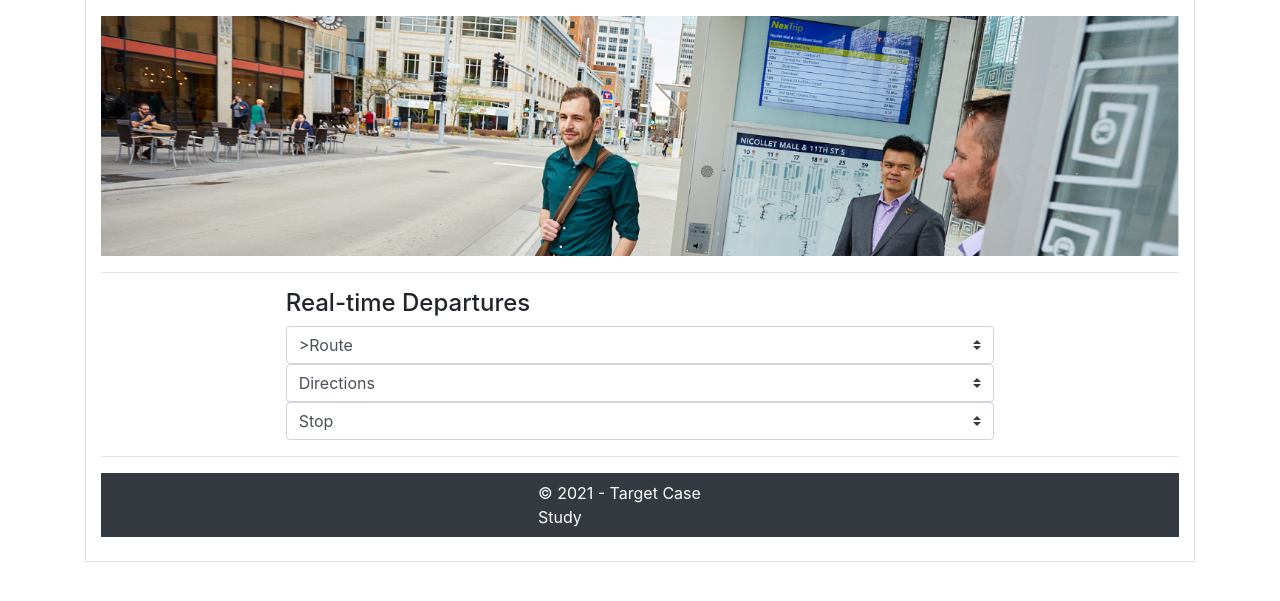
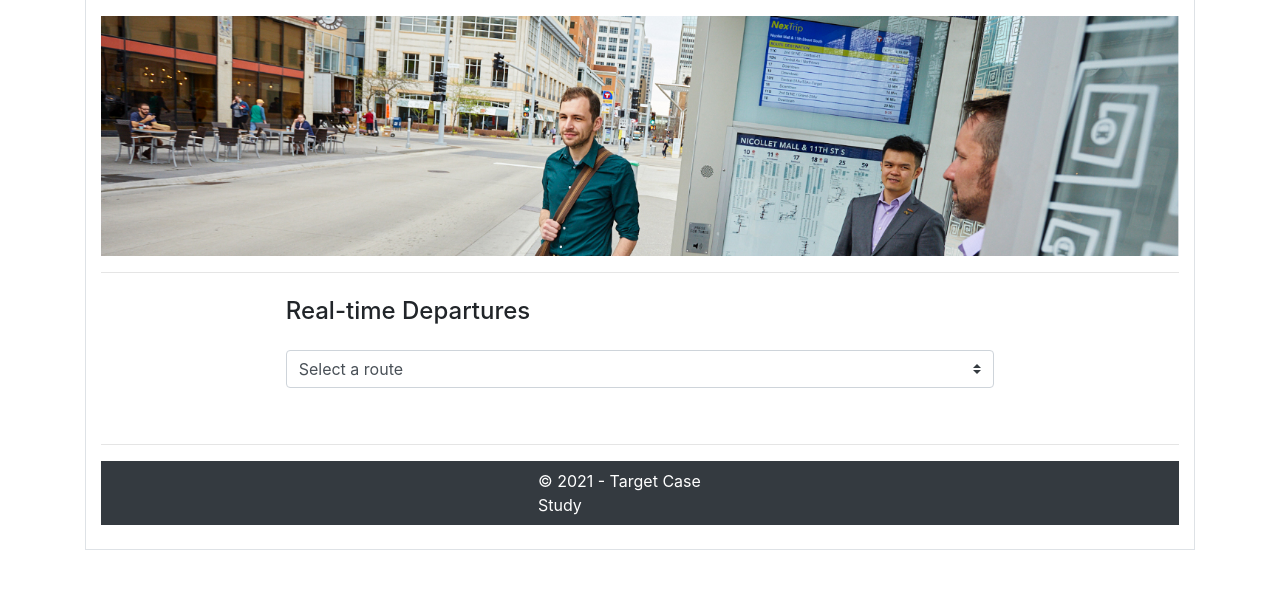
Before and after one commit to gdbeale/TopStop, a Flask app: page /topstop/ in a window 1280 px wide. Shown: the part 73-674 px from the top of the page. Run offline with Flask 2, Linux system fonts and the light colour scheme; a database or web service that is not in the repository returns one stand-in record (values such as "Sample title"); data that the repository does not hold is empty.

Commit message:
Add Macros to Topstop page for legibility

```diff
--- a/topstop_app/src/templates/macros.html
+++ b/topstop_app/src/templates/macros.html
@@ -1,14 +1,14 @@
-{% macro input(name, value='', type='text', size=20) -%}
-<input type="{{ type }}" name="{{ name }}" value="{{
-        value|e }}" size="{{ size }}">
+{% macro select(name, selected_val, default_val, values) -%}
+    {% if selected_val: %}
+    <select name="{{ name }}" class="custom-select" id="{{ name }}">
+        <option value="selected_val" selected>{{ selected_val }}</option>
+    </select>
+    {% elif values %}
+    <select name="{{ name }}" class="custom-select" id="{{ name }}">
+        <option value="" selected>{{ default_val }}</option>
+        {% for key, value in values.items() %}
+        <option value="{{key}}" {{'selected' if value==key else '' }}>{{value}}</option>
+        {% endfor %}
+    </select>
+    {% endif %}
 {%- endmacro %}
-
-
-{% macro select(name, value='', class='', id='', size=20) -%}
-{% set routes = [4,6,7,8,9,10] %}
-<select name="{{name}}" class="{{class}}" id="{{id}}">
-    {% for route in routes %}
-    <option value="{{route}}" {{'selected' if value==route else '' }}>{{route}}</option>
-    {% endfor %}
-</select>
-{%- endmacro %}
--- a/topstop_app/src/templates/topstop.html
+++ b/topstop_app/src/templates/topstop.html
@@ -6,50 +6,31 @@ Find Your TopStop
 {% endblock %}
 {% block content %}
 <hr />
-<div class="row">
+<div class="row py-2">
     <div class="col"></div>
     <div class="col-8">
         <h4>Real-time Departures</h4>
     </div>
     <div class="col"></div>
 </div>
-<div class="row">
+<div class="row py-2">
     <div class="col"></div>
     <div class="col-8">
-        <select name="route_select" class="custom-select" id="routes">
-            <option value="" selected>>Route</option>
-            {% for key, value in routes.items() %}
-            <option value="{{value}}" {{'selected' if value==key else '' }}>{{value}}</option>
-            {% endfor %}
-        </select>
+       {{ select("route_select", selected_route, "Select a route", routes) }}
     </div>
     <div class="col"></div>
 </div>
-<div class="row">
+<div class="row py-2">
     <div class="col"></div>
     <div class="col-8">
-        <select name="direction_select" class="custom-select" id="direction">
-            <option value="" selected>Directions</option>
-            {% if directions: %}
-            {% for key, value in directions.items() %}
-            <option value="{{value}}" {{'selected' if value==key else '' }}>{{value}}</option>
-            {% endfor %}
-            {% endif %}
-        </select>
+        {{ select("direction_select", selected_direction, "Select a direction", route_directions) }}
     </div>
     <div class="col"></div>
 </div>
-<div class="row">
+<div class="row py-2">
     <div class="col"></div>
     <div class="col-8">
-        <select name="stop-select" class="custom-select" id="stop">
-            <option value="" selected>Stop</option>
-            {% if directions: %}
-            {% for key, value in stops.items() %}
-            <option value="{{value}}" {{'selected' if value==key else '' }}>{{value}}</option>
-            {% endfor %}
-            {% endif %}
-        </select>
+        {{ select("stop_select", selected_direction, "Select a stop", stops) }}
     </div>
     <div class="col"></div>
 </div>
```
